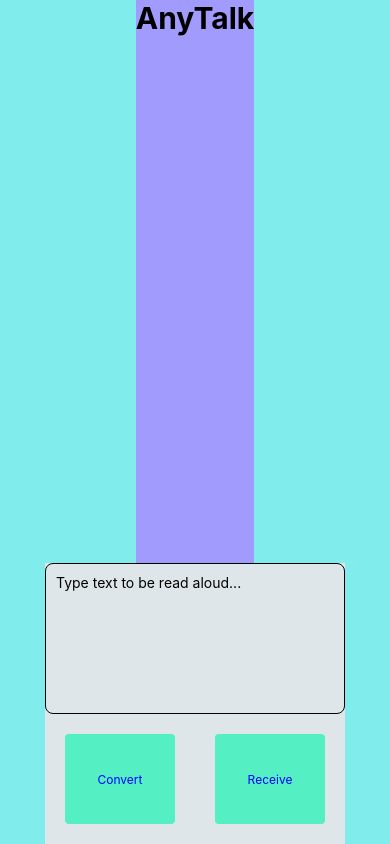
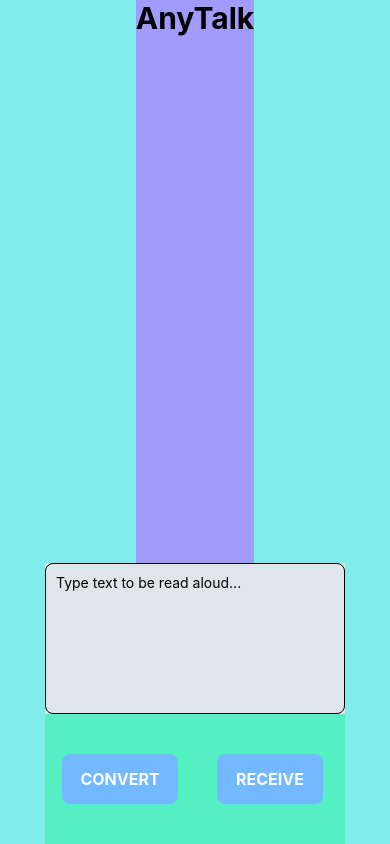
Before and after one commit to ansonhywan/AnyTalk-app, a React Native app: screen / in a window 390 px wide. Built offline with nearby package versions, Linux system fonts and the light colour scheme.

Commit message:
Create custom button component. Add state to textinput.

```diff
--- a/App.js
+++ b/App.js
@@ -1,9 +1,10 @@
 
-import React from 'react';
+import React, { useState } from 'react';
 import type {Node} from 'react';
 import {
   Button,
   Pressable,
+  ProgressViewIOSComponent,
   SafeAreaView,
   //ScrollView,
   //StatusBar,
@@ -13,6 +14,7 @@ import {
   //useColorScheme,
   View,
 } from 'react-native';
+import FlatButton from './src/components/button';
 
 import {
   Colors,
@@ -49,6 +51,7 @@ const Section = ({children, title}) => {
 };
 
 const App = () => {
+  const [text, setText] = useState("");
   return (
     <SafeAreaView style={styles.safe_area}>
       <View style={styles.body}>
@@ -58,17 +61,18 @@ const App = () => {
           </Text>
         </View>
         <View style={styles.input_view}>
-            <TextInput style={styles.input} multiline={true} placeholder="Type text to be read aloud..."/>
+            <TextInput
+              style={styles.input}
+              multiline={true}
+              placeholder="Type text to be read aloud..."
+              onChangeText={newText => setText(newText)}
+              />
             <View style={styles.button_view}>
               <View style={styles.button}>
-                <Pressable style={styles.button} onPress={() => console.log("Button 1 Tapped!")}>
-                  <Text style={styles.button_text}>Convert</Text>
-                </Pressable>
+                <FlatButton text='Convert' onPress={() => console.log(text)} />
               </View>
               <View style={styles.button}>
-              <Pressable style={styles.button} onPress={() => console.log("Button 2 Tapped!")}>
-                  <Text style={styles.button_text}>Receive</Text>
-                </Pressable>
+                <FlatButton text='Receive' onPress={() => console.log(text)} />
               </View>
           </View>
         </View>
@@ -116,16 +120,6 @@ const styles = StyleSheet.create({
     backgroundColor: '#55efc4',
     alignItems: 'center',
     justifyContent: 'center',
-    borderRadius: 4,
-    elevation: 3,
-    marginLeft: 20,
-    marginRight: 20,
-    marginTop: 20,
-    marginBottom: 20
-  },
-  button_text: {
-    fontSize: 12,
-    color: 'blue',
   }
 });
 
--- /dev/null
+++ b/src/components/button.js
@@ -0,0 +1,32 @@
+import React from 'react'
+import {
+    StyleSheet,
+    TouchableOpacity,
+    Text,
+    View
+} from 'react-native'
+
+export default function FlatButton({text, onPress}) {
+    return (
+        <TouchableOpacity onPress={onPress}>
+            <View style={styles.button}>
+                <Text style={styles.buttonText}> {text} </Text>
+            </View>
+        </TouchableOpacity>
+    )
+}
+
+const styles = StyleSheet.create({
+    button: {
+        borderRadius: 8,
+        paddingVertical: 15,
+        paddingHorizontal: 15,
+        backgroundColor: '#74b9ff'
+    },
+    buttonText: {
+        color: 'white',
+        fontWeight: 'bold',
+        textTransform: 'uppercase',
+        fontSize: 16,
+    }
+})
```
